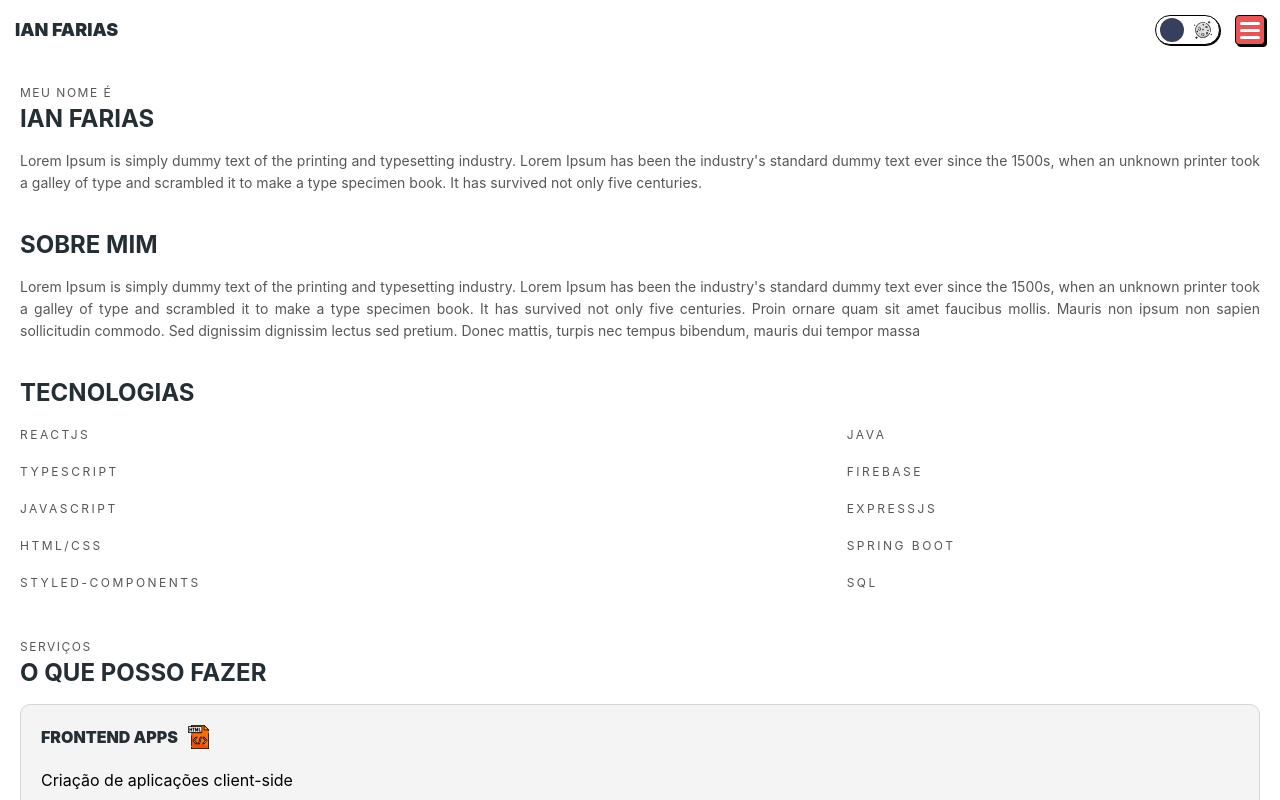
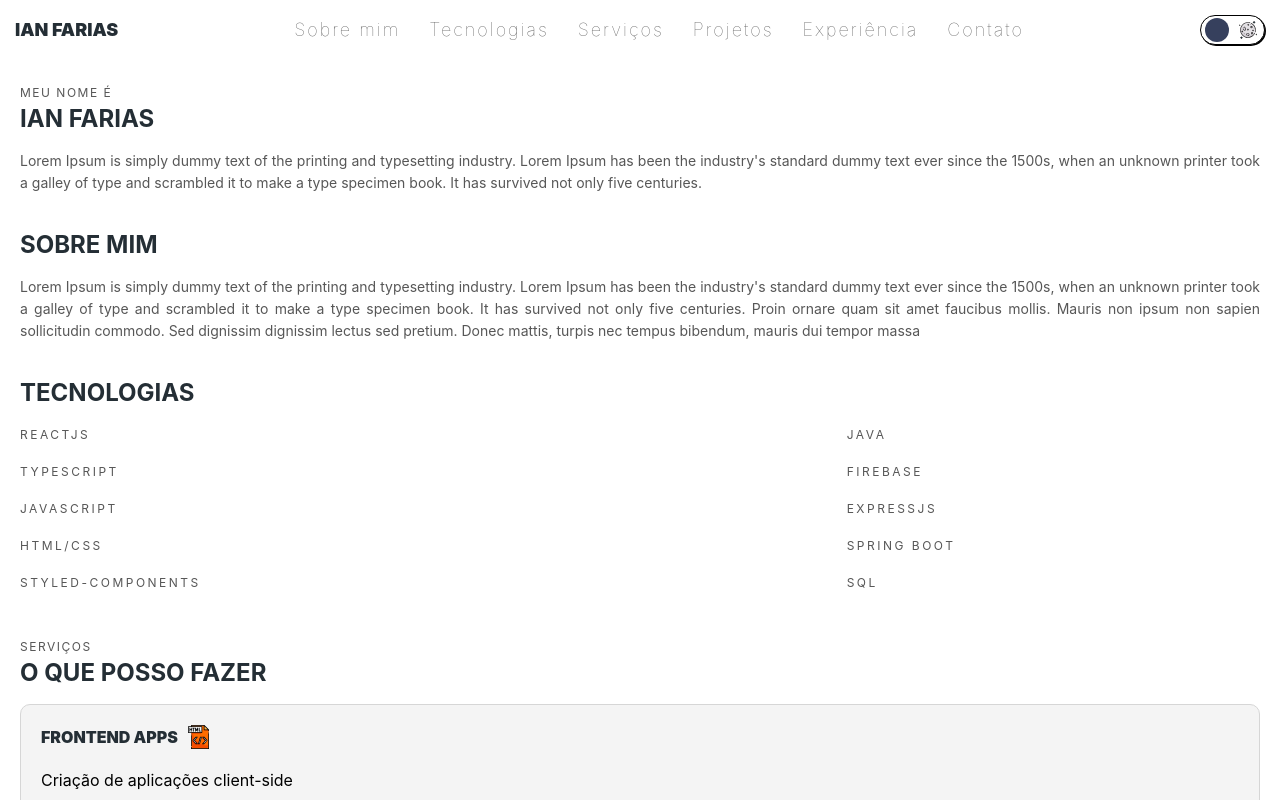
Before and after one commit to IanFarias/portfolio-react, a React (Vite) app: page / in a window 1280 px wide. Shown: the top 800 px of the page. Built offline with nearby package versions, Linux system fonts and the light colour scheme.

Commit message:
make header responsive

```diff
--- a/src/components/Header/index.tsx
+++ b/src/components/Header/index.tsx
@@ -10,14 +10,15 @@ const Header: React.FC = () => {
   const handleOpenMenu = () => {
     setOpenMenu(!openMenu);
   };
+
   return (
     <S.Header>
       <a href="#">Ian Farias</a>
+      <MenuNav isOpen={openMenu} />
       <S.Controls>
         <Switch />
         <MenuHamburguer isOpen={openMenu} onClick={handleOpenMenu} />
       </S.Controls>
-      <MenuNav isOpen={openMenu} />
     </S.Header>
   );
 };
--- a/src/components/Header/styles.ts
+++ b/src/components/Header/styles.ts
@@ -24,4 +24,10 @@ export const Header = styled.header`
 export const Controls = styled.div`
   display: flex;
   gap: 15px;
+
+  @media (min-width: 1024px) {
+    button {
+      display: none;
+    }
+  }
 `;
--- a/src/components/MenuNav/styles.ts
+++ b/src/components/MenuNav/styles.ts
@@ -7,28 +7,37 @@ interface Props {
 
 export const Nav = styled.nav<Props>`
   display: flex;
-  align-items: center;
-  flex-direction: column;
-  transform: ${({ isOpen }) => (isOpen ? 'translateX(0)' : 'translateX(100%)')};
+
   padding: 40px 2rem;
-  width: 100%;
-  top: 60px;
-  left: 0;
-  position: absolute;
-  height: 100vh;
-  visibility: hidden;
+
+  justify-content: center;
+  visibility: visible;
   background-color: ${({ theme }) => theme.colors.background};
 
   transition: transform 0.3s ease-in-out;
 
-  ${({ isOpen }) => (isOpen ? turnVisible : turnHidden)};
+  @media (max-width: 1023px) {
+    height: 100vh;
+    position: absolute;
+    align-items: center;
+    flex-direction: column;
+    top: 60px;
+    left: 0;
+    width: 100%;
+    transform: ${({ isOpen }) =>
+      isOpen ? 'translateX(0)' : 'translateX(100%)'};
+    ${({ isOpen }) => (isOpen ? turnVisible : turnHidden)};
+  }
 `;
 
 export const LinkContainer = styled.ul`
   display: flex;
-  flex-direction: column;
-  gap: 5px;
-  text-align: center;
+
+  @media (max-width: 1023px) {
+    flex-direction: column;
+    gap: 5px;
+    text-align: center;
+  }
 `;
 
 export const LinkNav = styled.a`
@@ -49,4 +58,8 @@ export const ContactContainer = styled.ul`
   display: flex;
   gap: 20px;
   margin-top: 40px;
+
+  @media (min-width: 1024px) {
+    display: none;
+  }
 `;
```
